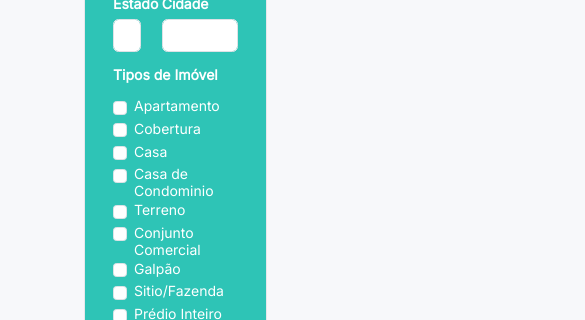
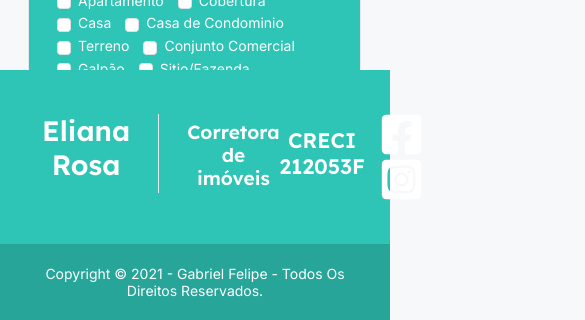
Before and after one commit to elianarosacreci/elianarosacorretora, a Next.js app: page /research/research in a window 390 px wide. Shown: the part 524-844 px from the top of the page, 585 px wide, since content can reach past the window. Built offline with nearby package versions, Linux system fonts and the light colour scheme; no server answers; the database is empty.

Commit message:
ajust footer layout and research page style

```diff
--- a/src/components/Footer/styles.module.scss
+++ b/src/components/Footer/styles.module.scss
@@ -1,7 +1,13 @@
 .footerContainer {
     text-align: center;
     color: var(--white);
-    margin-top: 6rem;
+
+    @media screen and (max-width: 768px) {
+        width: 100%;
+        bottom: 0;
+        left: 0;
+        position: fixed;
+    }
 
     .infos {
         background: var(--green-500);
--- a/src/pages/research/research.module.scss
+++ b/src/pages/research/research.module.scss
@@ -1,7 +1,9 @@
 .immobileDetails {
     padding: 2rem 2rem;
-    margin: 2rem 4rem;
+    margin: 2rem auto;
     display: flex;
+    margin-bottom: 188px;
+    justify-content: center;
 
     .researchContent {
         border: 1px solid var(--gray-100);
@@ -10,7 +12,10 @@
         padding: 1rem 2rem;
         background: var(--green-500);
         color: var(--white);
-        display: block;
+        width: 420px;
+        height: fit-content;
+        position: sticky;
+        top: 30px;
     }
 
     .immobilesContent {
--- a/src/pages/research/research.tsx
+++ b/src/pages/research/research.tsx
@@ -351,6 +351,7 @@
                         </Row>
                     </Form>
                 </div>
+
                 <div className={styles.immobilesContent}>
                     <div className={styles.immobileList}>
                         <h1>{immobilesFilter.length} Imóveis Encontrados</h1>
```
